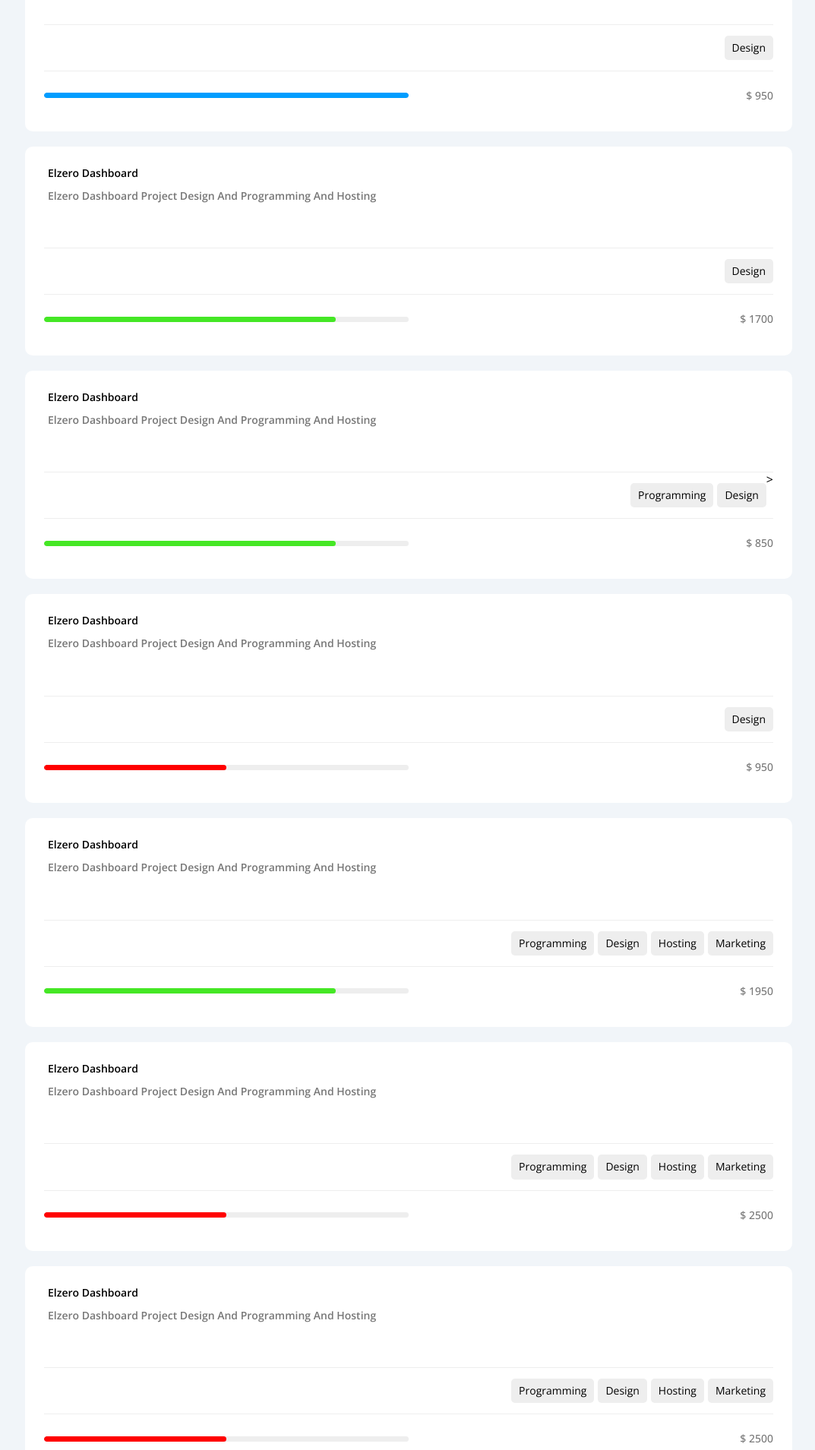
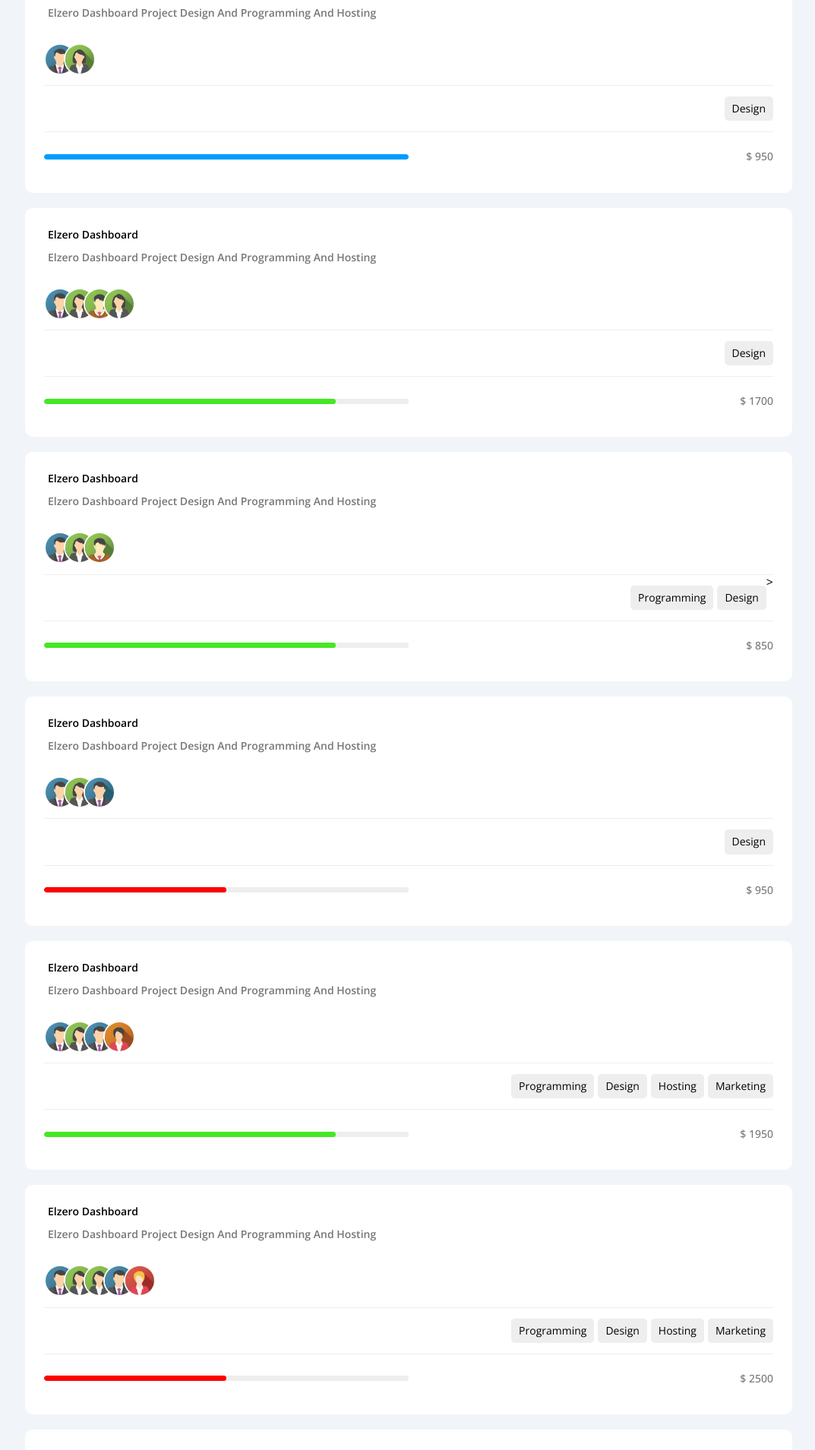
Before and after one commit to zeezo679/Dashboard, a plain HTML site: page projects.html in a window 1280 px wide. Shown: the part 891-2800 px from the top of the page at 76% size, without its empty margins (207-1280 px from the left). Drawn offline with nearby package versions, Linux system fonts and the light colour scheme; the site is published under a folder, as on GitHub Pages, so addresses that start at the root find nothing.

Commit message:
Update projects.html

```diff
--- a/projects.html
+++ b/projects.html
@@ -92,11 +92,11 @@
                         <div class="content">
 
                             <div class="images">
-                                <img src="/images/team-01.png" alt="">
-                                <img src="/images/team-01.png" alt="">
-                                <img src="/images/team-03.png" alt="">
-                                <img src="/images/team-04.png" alt="">
-                                <img src="/images/team-05.png" alt="">
+                                <img src="images/team-01.png" alt="">
+                                <img src="images/team-01.png" alt="">
+                                <img src="images/team-03.png" alt="">
+                                <img src="images/team-04.png" alt="">
+                                <img src="images/team-05.png" alt="">
                             </div>
                             <div class="services">
                                 <p>Programming</p>
@@ -124,9 +124,9 @@
                         <div class="content">
 
                             <div class="images">
-                                <img src="/images/team-05.png" alt="">
-                                <img src="/images/team-02.png" alt="">
-                                <img src="/images/team-03.png" alt="">
+                                <img src="images/team-05.png" alt="">
+                                <img src="images/team-02.png" alt="">
+                                <img src="images/team-03.png" alt="">
 
                             </div>
                             <div class="services">
@@ -154,8 +154,8 @@
                         <div class="content">
 
                             <div class="images">
-                                <img src="/images/team-01.png" alt="">
-                                <img src="/images/team-02.png" alt="">
+                                <img src="images/team-01.png" alt="">
+                                <img src="images/team-02.png" alt="">
                             </div>
                             <div class="services">
 
@@ -182,10 +182,10 @@
                         <div class="content">
 
                             <div class="images">
-                                <img src="/images/team-01.png" alt="">
-                                <img src="/images/team-02.png" alt="">
-                                <img src="/images/team-03.png" alt="">
-                                <img src="/images/team-02.png" alt="">
+                                <img src="images/team-01.png" alt="">
+                                <img src="images/team-02.png" alt="">
+                                <img src="images/team-03.png" alt="">
+                                <img src="images/team-02.png" alt="">
 
                             </div>
                             <div class="services">
@@ -214,9 +214,9 @@
                         <div class="content">
 
                             <div class="images">
-                                <img src="/images/team-01.png" alt="">
-                                <img src="/images/team-02.png" alt="">
-                                <img src="/images/team-03.png" alt="">
+                                <img src="images/team-01.png" alt="">
+                                <img src="images/team-02.png" alt="">
+                                <img src="images/team-03.png" alt="">
 
 
                             </div>
@@ -245,9 +245,9 @@
                         <div class="content">
 
                             <div class="images">
-                                <img src="/images/team-01.png" alt="">
-                                <img src="/images/team-02.png" alt="">
-                                <img src="/images/team-01.png" alt="">
+                                <img src="images/team-01.png" alt="">
+                                <img src="images/team-02.png" alt="">
+                                <img src="images/team-01.png" alt="">
 
                             </div>
                             <div class="services">
@@ -275,10 +275,10 @@
                         <div class="content">
 
                             <div class="images">
-                                <img src="/images/team-01.png" alt="">
-                                <img src="/images/team-02.png" alt="">
-                                <img src="/images/team-01.png" alt="">
-                                <img src="/images/team-04.png" alt="">
+                                <img src="images/team-01.png" alt="">
+                                <img src="images/team-02.png" alt="">
+                                <img src="images/team-01.png" alt="">
+                                <img src="images/team-04.png" alt="">
 
                             </div>
                             <div class="services">
@@ -307,11 +307,11 @@
                         <div class="content">
 
                             <div class="images">
-                                <img src="/images/team-01.png" alt="">
-                                <img src="/images/team-02.png" alt="">
-                                <img src="/images/team-02.png" alt="">
-                                <img src="/images/team-01.png" alt="">
-                                <img src="/images/team-05.png" alt="">
+                                <img src="images/team-01.png" alt="">
+                                <img src="images/team-02.png" alt="">
+                                <img src="images/team-02.png" alt="">
+                                <img src="images/team-01.png" alt="">
+                                <img src="images/team-05.png" alt="">
                             </div>
                             <div class="services">
                                 <p>Programming</p>
@@ -339,11 +339,11 @@
                         <div class="content">
 
                             <div class="images">
-                                <img src="/images/team-01.png" alt="">
-                                <img src="/images/team-02.png" alt="">
-                                <img src="/images/team-03.png" alt="">
-                                <img src="/images/team-03.png" alt="">
-                                <img src="/images/team-01.png" alt="">
+                                <img src="images/team-01.png" alt="">
+                                <img src="images/team-02.png" alt="">
+                                <img src="images/team-03.png" alt="">
+                                <img src="images/team-03.png" alt="">
+                                <img src="images/team-01.png" alt="">
                             </div>
                             <div class="services">
                                 <p>Programming</p>
@@ -371,11 +371,11 @@
                         <div class="content">
 
                             <div class="images">
-                                <img src="/images/team-01.png" alt="">
-                                <img src="/images/team-02.png" alt="">
-                                <img src="/images/team-02.png" alt="">
-                                <img src="/images/team-04.png" alt="">
-                                <img src="/images/team-05.png" alt="">
+                                <img src="images/team-01.png" alt="">
+                                <img src="images/team-02.png" alt="">
+                                <img src="images/team-02.png" alt="">
+                                <img src="images/team-04.png" alt="">
+                                <img src="images/team-05.png" alt="">
                             </div>
                             <div class="services">
                                 <p>Programming</p>
```
